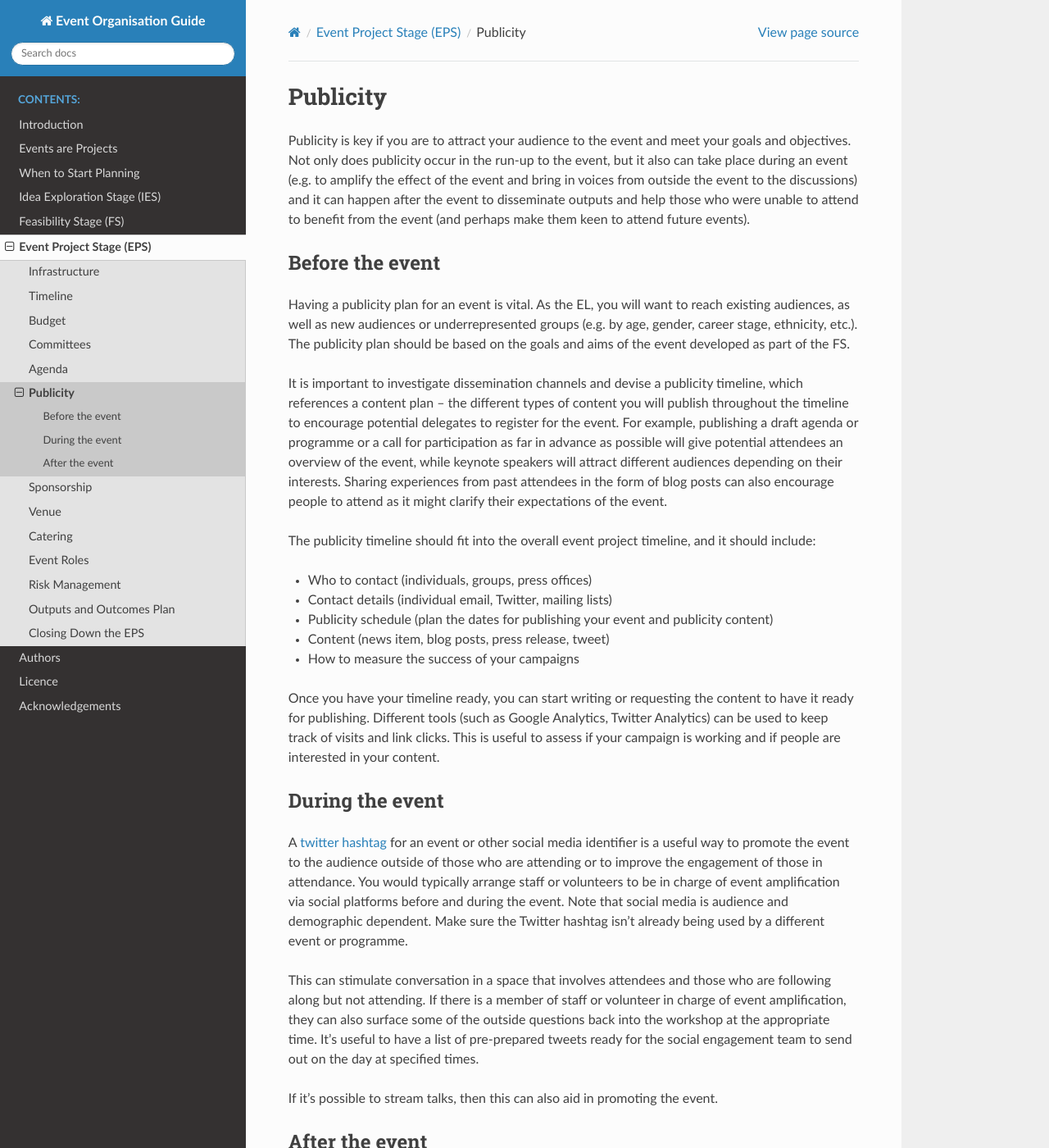
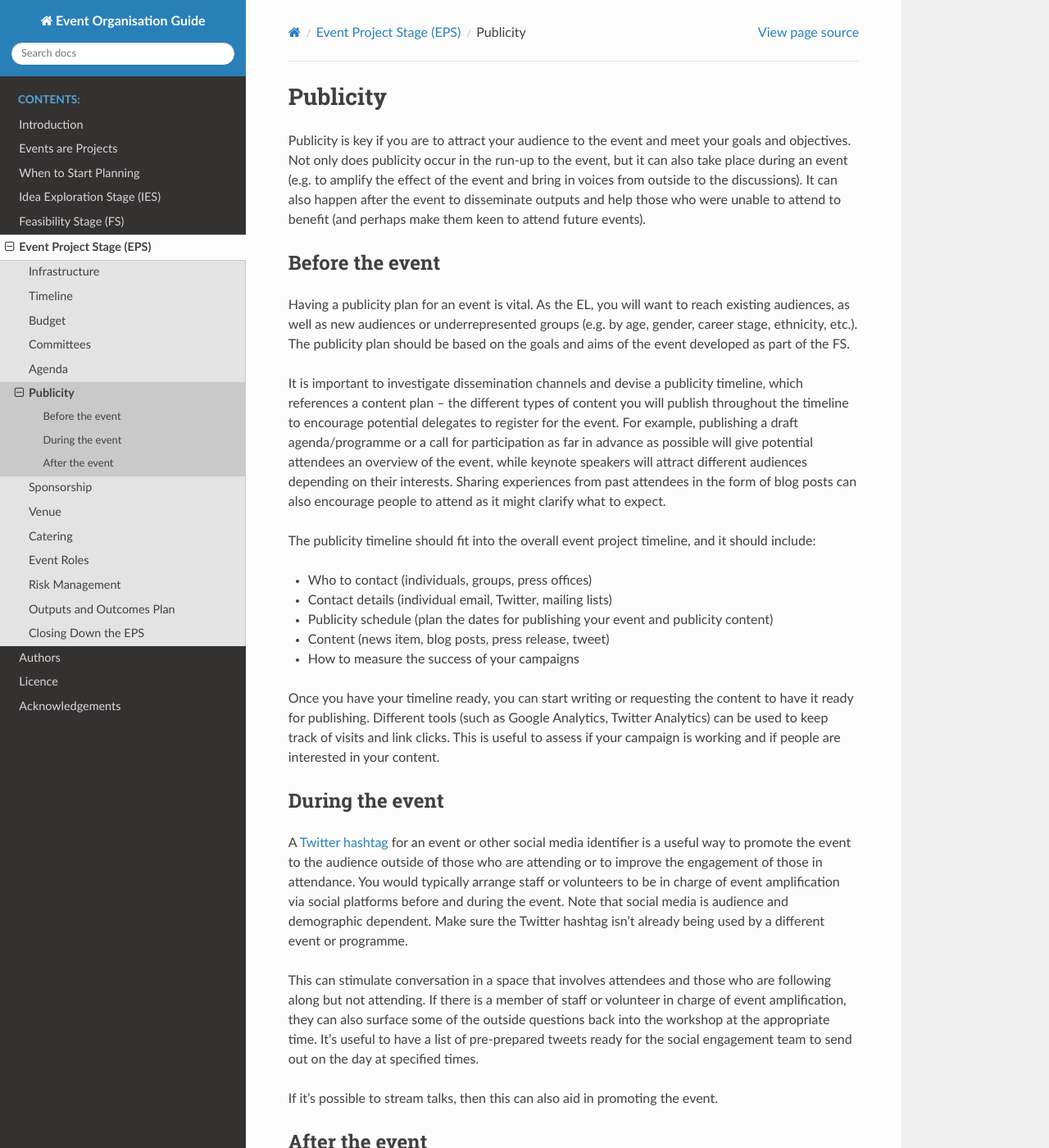
Before and after one commit to softwaresaved/event-organisation-guide, a Sphinx documentation site: the page built from docs/eog/eps-publicity.rst, in a window 1280 px wide and 1400 px high. Shown: the whole window at 82% size. Built offline with Sphinx 7.4.7 and the Read the Docs theme 2.0.0, drawn with Linux system fonts in a browser that asks for light colours; some of the changed text lies outside the part shown.

Commit message:
Update eps-publicity.rst

```diff
--- a/docs/eog/eps-publicity.rst
+++ b/docs/eog/eps-publicity.rst
@@ -3,14 +3,14 @@
 Publicity
 =========
 
-Publicity is key if you are to attract your audience to the event and meet your goals and objectives. Not only does publicity occur in the run-up to the event, but it also can take place during an event (e.g. to amplify the effect of the event and bring in voices from outside the event to the discussions) and it can happen after the event to disseminate outputs and help those who were unable to attend to benefit from the event (and perhaps make them keen to attend future events).
+Publicity is key if you are to attract your audience to the event and meet your goals and objectives. Not only does publicity occur in the run-up to the event, but it can also take place during an event (e.g. to amplify the effect of the event and bring in voices from outside to the discussions). It can also happen after the event to disseminate outputs and help those who were unable to attend to benefit (and perhaps make them keen to attend future events).
 
 Before the event
 ****************
 
 Having a publicity plan for an event is vital. As the EL, you will want to reach existing audiences, as well as new audiences or underrepresented groups (e.g. by age, gender, career stage, ethnicity, etc.). The publicity plan should be based on the goals and aims of the event developed as part of the FS.
 
-It is important to investigate dissemination channels and devise a publicity timeline, which references a content plan – the different types of content you will publish throughout the timeline to encourage potential delegates to register for the event. For example, publishing a draft agenda or programme or a call for participation as far in advance as possible will give potential attendees an overview of the event, while keynote speakers will attract different audiences depending on their interests. Sharing experiences from past attendees in the form of blog posts can also encourage people to attend as it might clarify their expectations of the event.
+It is important to investigate dissemination channels and devise a publicity timeline, which references a content plan – the different types of content you will publish throughout the timeline to encourage potential delegates to register for the event. For example, publishing a draft agenda/programme or a call for participation as far in advance as possible will give potential attendees an overview of the event, while keynote speakers will attract different audiences depending on their interests. Sharing experiences from past attendees in the form of blog posts can also encourage people to attend as it might clarify what to expect.
 
 The publicity timeline should fit into the overall event project timeline, and it should include:
 
@@ -25,7 +25,7 @@ Once you have your timeline ready, you can start writing or requesting the conte
 During the event
 ****************
 
-A `twitter hashtag <https://journals.plos.org/ploscompbiol/article?id=10.1371/journal.pcbi.1003789>`_  for an event or other social media identifier is a useful way to promote the event to the audience outside of those who are attending or to improve the engagement of those in attendance. You would typically arrange staff or volunteers to be in charge of event amplification via social platforms before and during the event. Note that social media is audience and demographic dependent. Make sure the Twitter hashtag isn’t already being used by a different event or programme.
+A `Twitter hashtag <https://journals.plos.org/ploscompbiol/article?id=10.1371/journal.pcbi.1003789>`_  for an event or other social media identifier is a useful way to promote the event to the audience outside of those who are attending or to improve the engagement of those in attendance. You would typically arrange staff or volunteers to be in charge of event amplification via social platforms before and during the event. Note that social media is audience and demographic dependent. Make sure the Twitter hashtag isn’t already being used by a different event or programme.
 
 This can stimulate conversation in a space that involves attendees and those who are following along but not attending. If there is a member of staff or volunteer in charge of event amplification, they can also surface some of the outside questions back into the workshop at the appropriate time. It’s useful to have a list of
 pre-prepared tweets ready for the social engagement team to send out on the day at specified times.
@@ -35,9 +35,9 @@ If it’s possible to stream talks, then this can also aid in promoting the even
 After the event
 ***************
 
-Communication with attendees after the event in the form of soliciting feedback is useful for publicity after the event.
+Communication with attendees after the event in the form of soliciting feedback is useful for further publicity.
 
-After the event, asking attendees for blog posts to talk about their experiences can be a useful way for people who read the news and blog to understand how the event went. It can also form a useful record for future events to help people understand why it might be worthwhile attending of your events.
+After the event, asking attendees for blog posts to talk about their experiences can be a useful way for people who read the news and blog to understand how the event went. It can also form a useful record for future events to help people understand why it might be worthwhile attending your events.
 
 There are various outputs produced at the end of a workshop. For Collaborations Workshops, we normally make available:
 
```
